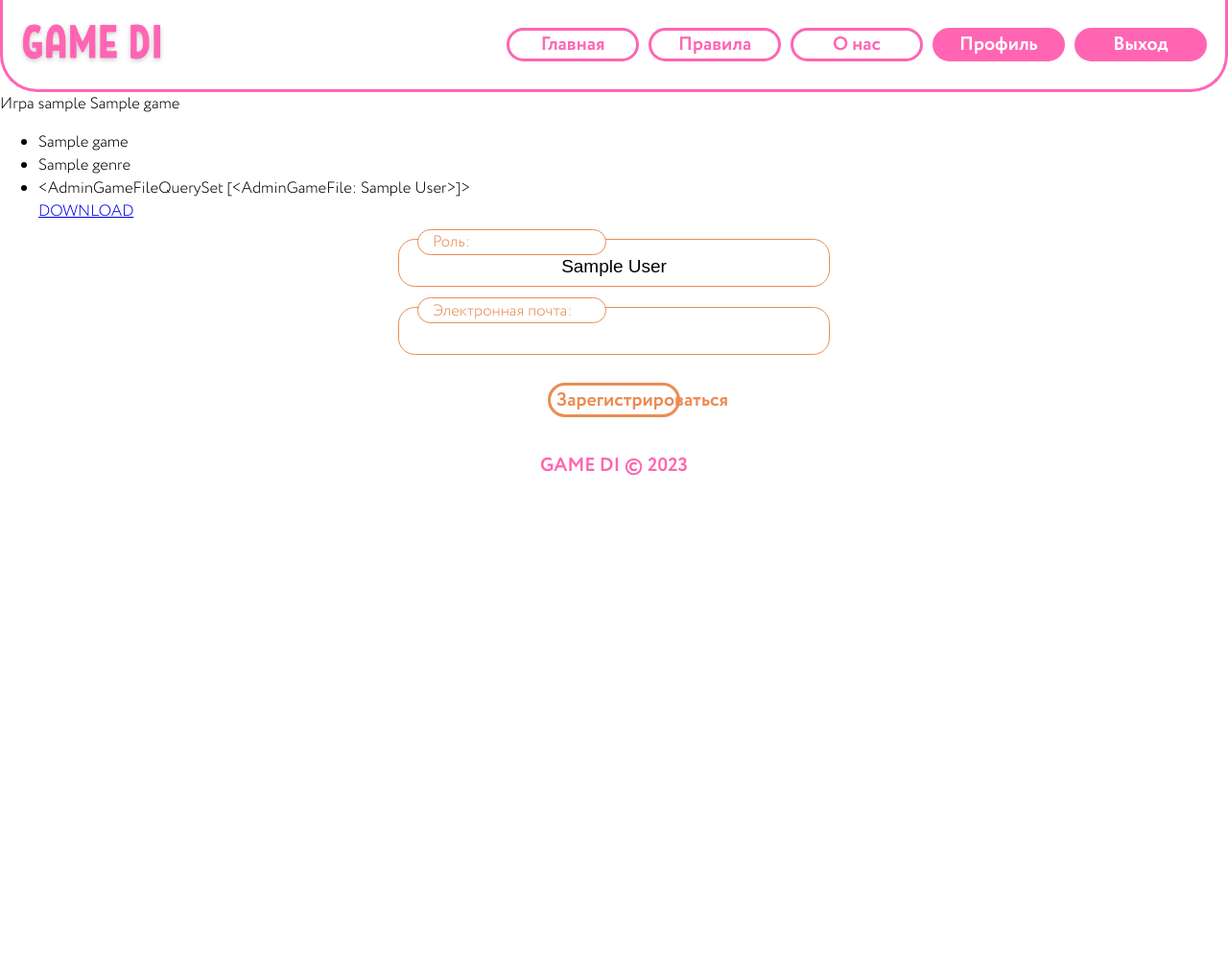
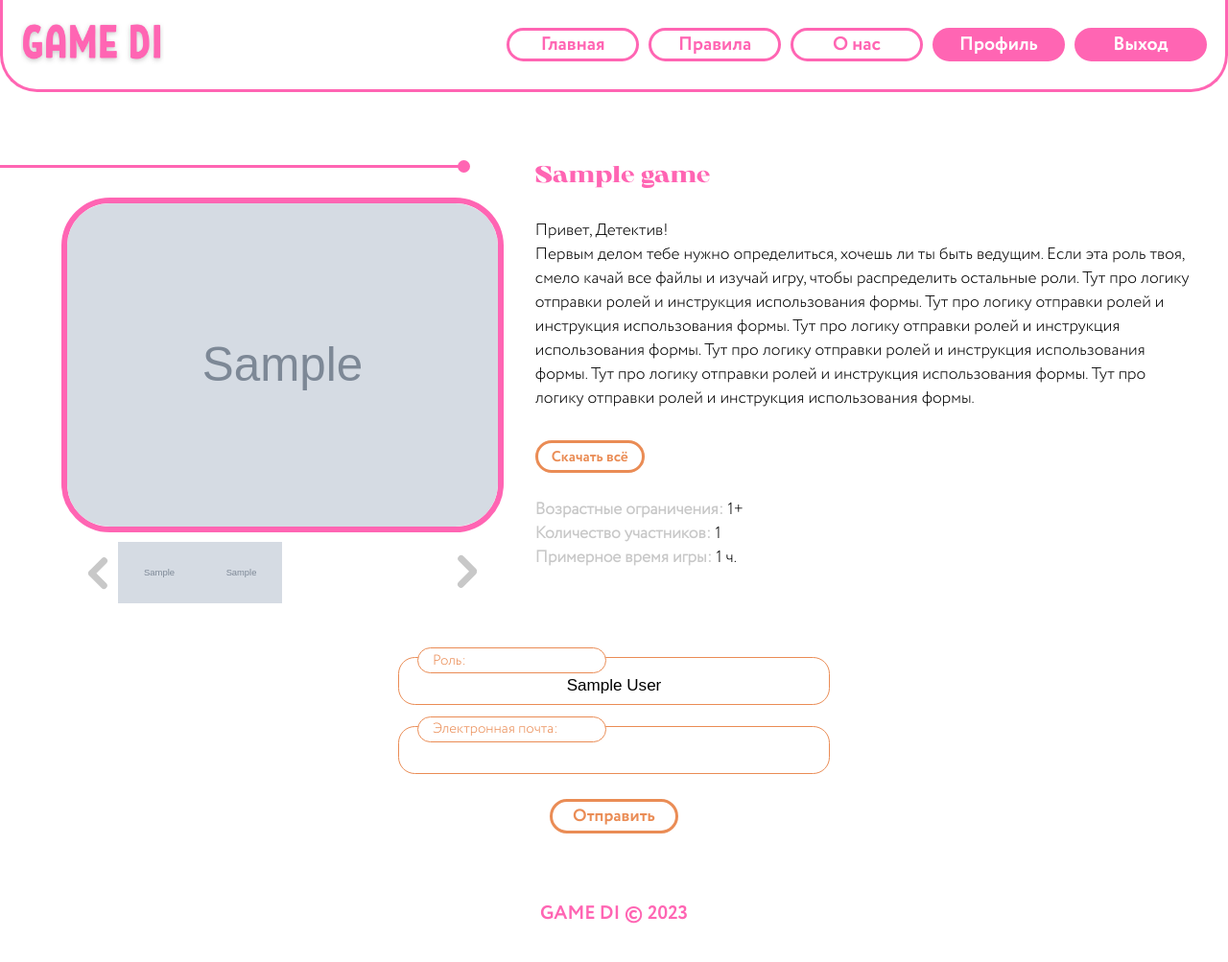
Before and after one commit to platsajacki/gamedi, a Django app: a page that uses gamedi/static/templates/base.html in a window 1280 px wide. Shown: the whole page at 96% size. Before the commit the page ends 496 px from the top, so only its background shows below. Run offline with Django 4.2, Linux system fonts and the light colour scheme; a user stored in the database is signed in; tables that the repository leaves empty hold one stand-in row (values such as "Sample post"); grey boxes marked "Sample" are stand-in pictures.

Commit message:
Add game_profile styles.

```diff
--- a/gamedi/games/views.py
+++ b/gamedi/games/views.py
@@ -32,7 +32,7 @@ class GameDetailView(generic.DetailView):
 class GameProfileDetailView(UserDispatch, generic.DetailView):
     """Представление игры в профиле пользователя."""
     model = Game
-    template_name = 'users/user_game.html'
+    template_name = 'games/game_profile.html'
     queryset = Game.published.all()
 
     def get_context_data(self, need_formset: bool = True, **kwargs: dict[str, Any]) -> dict[str, Any]:
--- a/gamedi/static/css/forms.css
+++ b/gamedi/static/css/forms.css
@@ -245,3 +245,38 @@ form.reset {
 .update-profile .log-button-style {
   width: 7.5em;
 }
+
+/* Стили для FormSet */
+.role-formset {
+  margin-bottom: 2rem;
+  justify-items: center;
+}
+
+form.formset {
+  font-size: 0.9em;
+}
+
+form.formset .errorformset {
+  margin: 0;
+  width: 100%;
+  font-size: 0.9em;
+}
+
+.role-formset .formset-info {
+  text-align: center;
+  font-size: 1em;
+  font-weight: bold;
+  margin-top: -0.5rem;
+  color: var(--main-orange);
+}
+
+.role-formset .log-button-style {
+  width: 7.5em;
+  height: 2em;
+}
+
+a.all-download {
+  justify-self: left;
+  font-size: 0.9em;
+  margin-bottom: 0.5rem;
+}
--- /dev/null
+++ b/gamedi/static/js/games/game_profile.js
@@ -0,0 +1,20 @@
+import { setLalbelByFocusInput } from '../main.js'
+
+const formClass = 'form.main'
+const errorformset = document.querySelector('.errorformset')
+const formsetInfo = document.querySelector('.formset-info')
+
+/** Активирует все прослушки 'game_profile'. */
+async function wiretapping () {
+  await setLalbelByFocusInput(formClass)
+}
+
+if (errorformset && errorformset.textContent) {
+  errorformset.scrollIntoView({'behavior': 'smooth'})
+}
+
+if (formsetInfo) {
+  formsetInfo.scrollIntoView({'behavior': 'smooth'})
+}
+
+await wiretapping()
--- a/gamedi/static/js/games/game_detail.js
+++ b/gamedi/static/js/games/scroll.js
@@ -92,7 +92,7 @@ async function attachClickEventToImages(imagesContainer) {
 }
 
 
-/** Активирует все прослушки 'games_list'. */
+/** Активирует все прослушки на странице игры со скролом. */
 async function wiretapping () {
   for (const action of ['resize', 'load']) {
     window.addEventListener(action,
--- /dev/null
+++ b/gamedi/static/templates/games/game_profile.html
@@ -0,0 +1,32 @@
+{% extends "base.html" %}
+{% load static %}
+
+{% block title %}
+  {{ game.name }}
+{% endblock %}
+
+{% block content %}
+  <div class="content">
+    <script type="module" src="/static/js/games/scroll.js" defer></script>
+    <script type="module" src="/static/js/games/game_profile.js" defer></script>
+    <div class="game-detail">
+      {% include "games/includes/left_game_detail.html" %}
+      <div class="description">
+        <div class="game-name">
+          <a class="name-detail" href="{% url 'games:detail' game.slug %}">
+            {{ object.name }}
+          </a>
+        </div>
+        <div id="text-description" class="text-description">
+          Привет, Детектив!<br>
+          Первым делом тебе нужно определиться, хочешь ли ты быть ведущим. Если эта роль твоя, смело качай все файлы и изучай игру, чтобы распределить остальные роли.
+          Тут про логику отправки ролей и инструкция использования формы. Тут про логику отправки ролей и инструкция использования формы. Тут про логику отправки ролей и инструкция использования формы.
+          Тут про логику отправки ролей и инструкция использования формы. Тут про логику отправки ролей и инструкция использования формы. Тут про логику отправки ролей и инструкция использования формы.
+        </div>
+        <a class="log-button-style all-download" href="{% url 'games:download_files' user.username game.slug %}">Скачать всё</a>
+        {% include "games/includes/param_game.html" %}
+      </div>
+    </div>
+    {% include "games/includes/role_formset.html" %}
+  </div>
+{% endblock %}
--- /dev/null
+++ b/gamedi/static/templates/games/includes/left_game_detail.html
@@ -0,0 +1,24 @@
+<div class="left">
+  <div class="line-circle-left">
+    <div class="line"></div><div class="circle"></div>
+  </div>
+  <div class="scroll-img">
+    <img class="main main-detail" src="{{ object.cover.url }}">
+    {% if object.admin_files.all %}
+      <div class="scroll">
+        <div class="scroll-arrow left-arrow" id="scroll-left">
+          <div></div>
+        </div>
+        <div class="box-img" id="box-img">
+          <img src="{{ object.cover.url }}">
+          {% for users_file in object.admin_files.all %}
+            <img src="{{ users_file.file.url }}">
+          {% endfor %}
+        </div>
+        <div class="scroll-arrow right-arrow" id="scroll-right">
+          <div></div>
+        </div>
+      </div>
+    {% endif %}
+  </div>
+</div>
--- /dev/null
+++ b/gamedi/static/templates/games/includes/param_game.html
@@ -0,0 +1,9 @@
+<div class="param-description">
+	Возрастные ограничения: <span>{{ object.age_restriction }}+</span><br>
+	Количество участников: <span>{% if object.min_players == object.max_players %}
+	{{ object.max_players }}
+	{% else %}
+	{{ object.min_players }}-{{ object.max_players }}
+	{% endif %}</span><br>
+	Примерное время игры: <span>{{ object.time }} ч.</span>
+</div>
--- /dev/null
+++ b/gamedi/static/templates/games/includes/role_formset.html
@@ -0,0 +1,23 @@
+<div class="role-formset">
+	{% if formset %}
+		<form class="main formset" method="post">
+			{% csrf_token %}
+			{{ formset.management_form }}
+			{% for form in formset %}
+				{% include "includes/custom_form.html" %}
+			{% endfor %}
+			{% if not formset.is_valid %}
+				<div class="errorlist errorformset">{{ formset.non_form_errors }}</div>
+			{% endif %}
+			<button class="log-button-style" type="submit">Отправить</button>
+		</form>
+	{% elif exception %}
+	<div class="formset-info">
+		{{ exception }} <a href="">Отправить повторно?</a>
+	</div>
+	{% else %}
+	<div class="formset-info">
+		Письма успешно отправлены. <a href="">Отправить повторно?</a>
+	</div>
+	{% endif %}
+</div>
--- a/gamedi/static/templates/users/user_game.html
+++ /dev/null
@@ -1,38 +0,0 @@
-{% extends "base.html" %}
-{% load static %}
-
-{% block title %}
-  {{ game.name }}
-{% endblock %}
-
-{% block content %}
-  Игра {{ request.user }}
-  {{ object.name }}
-  <ul>
-    <li>{{ object.name }}</li>
-    <li>{{ object.genre.name }}</li>
-    <li>{{ object.admin_files.all }}</li>
-    <a href="{% url 'games:download_files' user.username game.slug %}">DOWNLOAD</a>
-  </ul>
-  {% if formset %}
-    <form class="main" method="post">
-      {% csrf_token %}
-      {{ formset.management_form }}
-      {% for form in formset %}
-        {% include "includes/custom_form.html" %}
-      {% endfor %}
-      {% if not formset.is_valid %}
-        <div class="errorlist">
-          <strong>{{ formset.non_form_errors }}</strong>
-        </div>
-      {% endif %}
-      <div class="buttons">
-        <button class="log-button-style" type="submit">Зарегистрироваться</button>
-      </div>
-    </form>
-  {% elif exception %}
-    {{ exception }} <a href="">Отправить повторно.</a>
-  {% else %}
-    Okey и отправить снова <a href="">Отправить повторно.</a>
-  {% endif %}
-{% endblock %}
```
Also changed, not shown: gamedi/static/templates/games/game_detail.html (+3 -34 lines).
